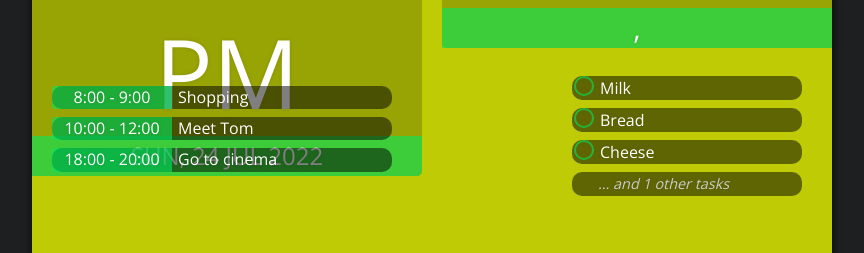
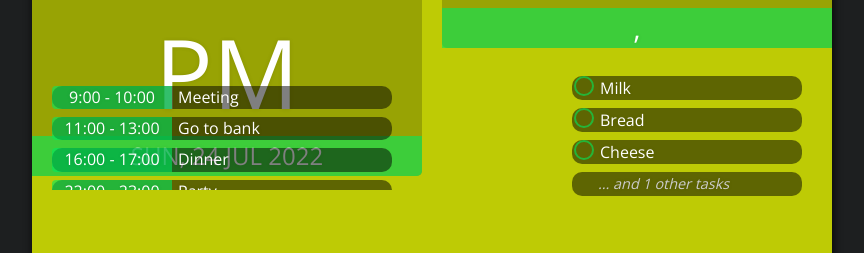
Before and after one commit to Mckoev/organizer, a React (Create React App) app: page / in a window 1280 px wide. Shown: the part 250-503 px from the top of the page, without its empty margins (208-1072 px from the left). Built offline with nearby package versions, Linux system fonts and the light colour scheme; no server answers; a web font is replaced by a local one.

Commit message:
added panelalcalendarhome component

```diff
--- /dev/null
+++ b/src/components/home/PanelCalendarHome.tsx
@@ -0,0 +1,39 @@
+import {tasksCalendar} from "../../mock/mock";
+import React, {useState} from "react";
+import {months} from "../../helpers/dateValue";
+
+function PanelCalendarHome() {
+    const [value, onChange] = useState(new Date());
+
+    const calendarEvent: string = 'calendarEvent'
+    const dateValue = `${value.getDate()} ${months[value.getMonth()]} ${value.getFullYear()}`
+
+    const initialValue = localStorage.getItem(calendarEvent)
+
+    let initialTasks = {}
+    if (initialValue) {
+        initialTasks = JSON.parse(initialValue)
+    } else {
+        initialTasks[dateValue] = tasksCalendar
+    }
+
+    const [tasks, setTasks] = useState(initialTasks);
+    const list = tasks[dateValue]
+
+    const listItems = list ? list.map((el, index) => (
+        <li key={index}>
+            <div className="time">{el.timeStart} - {el.timeFinish}</div>
+            <div className="title">{el.task}</div>
+        </li>
+    )) : null
+
+    return (
+        <div className="panel panel-calendar">
+            <ul>
+                {listItems}
+            </ul>
+        </div>
+    );
+}
+
+export default PanelCalendarHome;
--- a/src/pages/calendar/Calendar.tsx
+++ b/src/pages/calendar/Calendar.tsx
@@ -5,8 +5,7 @@ import {Calendar as CalendarComponent} from 'react-calendar';
 import 'react-calendar/dist/Calendar.css';
 import {months} from "../../helpers/dateValue";
 import FormCalendar from "../../components/calendar/FormCalendar";
-import {initShopList, tasksCalendar} from "../../mock/mock";
-import {shoppingList} from "../../components/tasks/initialData";
+import {tasksCalendar} from "../../mock/mock";
 
 const classNames = ['panel panel-calendar', 'panel panel-calendar right']
 const calendarEvent: string = 'calendarEvent'
--- a/src/pages/home/Home.tsx
+++ b/src/pages/home/Home.tsx
@@ -2,6 +2,7 @@ import './home.css'
 import TimeHome from '../../components/home/timeHome'
 import WeatherHome from '../../components/home/weatherHome'
 import PanelTasks from '../../components/home/PanelTasks'
+import PanelCalendarHome from "../../components/home/PanelCalendarHome";
 
 function Home() {
     return (
@@ -11,22 +12,7 @@ function Home() {
                 <TimeHome/>
             </div>
             <WeatherHome/>
-            <div className="panel panel-calendar">
-                <ul>
-                    <li>
-                        <div className="time">8:00 - 9:00</div>
-                        <div className="title">Shopping</div>
-                    </li>
-                    <li>
-                        <div className="time">10:00 - 12:00</div>
-                        <div className="title">Meet Tom</div>
-                    </li>
-                    <li>
-                        <div className="time">18:00 - 20:00</div>
-                        <div className="title">Go to cinema</div>
-                    </li>
-                </ul>
-            </div>
+            <PanelCalendarHome/>
             <PanelTasks/>
         </div>
     )
```
Also changed, not shown: src/components/home/PanelTasks.tsx (+5 -8 lines).
